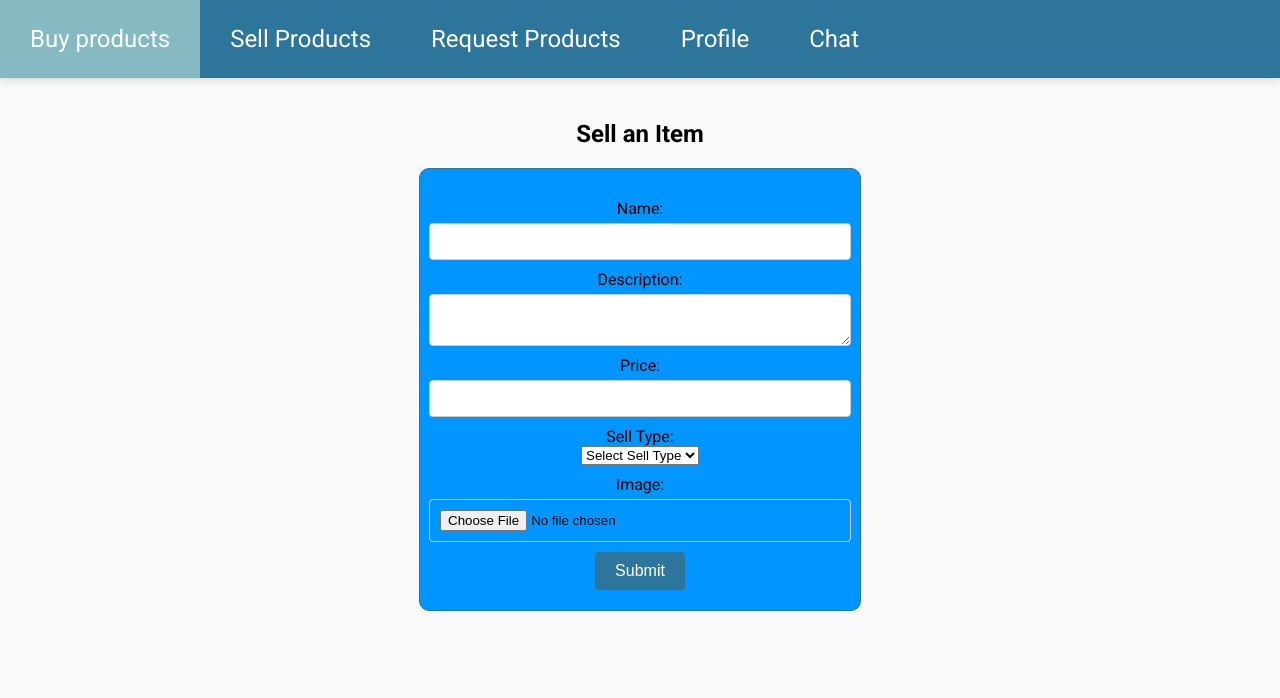
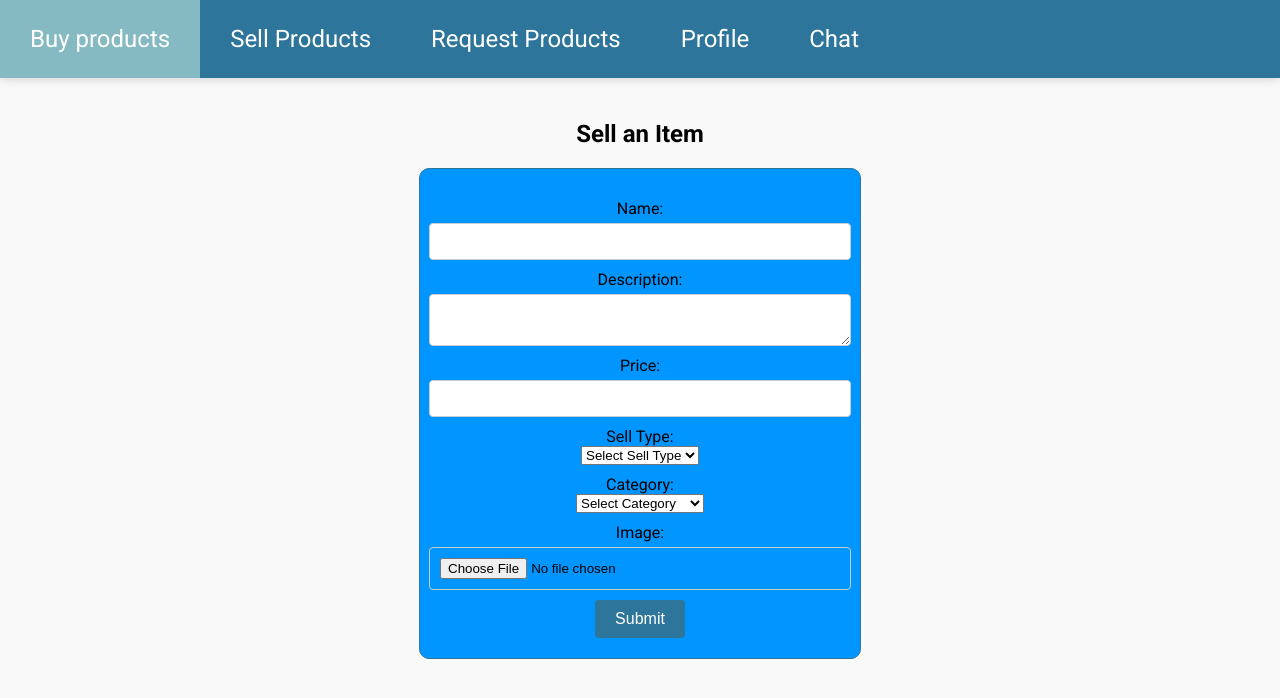
Before and after one commit to Sadhika1012/CampusKart, a React (Create React App) app in the folder frontend/: page /sell in a window 1280 px wide. Shown: the top 698 px of the page. Built offline with nearby package versions, Linux system fonts and the light colour scheme; no server answers.

Commit message:
Update Sell.js

```diff
--- a/frontend/src/Sell.js
+++ b/frontend/src/Sell.js
@@ -7,6 +7,7 @@ const Seller = () => {
   const [price, setPrice] = useState('');
   const [image, setImage] = useState('');
   const [sellType, setSellType] = useState('');
+  const [category, setCategory] = useState('');
 
   const handleNameChange = (e) => {
     setName(e.target.value);
@@ -37,6 +38,10 @@ const Seller = () => {
     setSellType(e.target.value);
   };
 
+  const handleCategoryChange = (e) => {
+    setCategory(e.target.value);
+  };
+
   const handleSubmit = (e) => {
     e.preventDefault();
 
@@ -54,9 +59,9 @@ const Seller = () => {
       price: price,
       image: image,
       flag: flag,
+      category: category,
     };
-    console.log("productdata:")
-    console.log(productData);
+
     fetch('http://localhost:8080/api/sells', {
       method: 'POST',
       headers: {
@@ -96,6 +101,14 @@ const Seller = () => {
           <option value="both">Both</option>
         </select>
 
+        <label htmlFor="category">Category:</label>
+        <select id="category" value={category} onChange={handleCategoryChange} required>
+          <option value="">Select Category</option>
+          <option value="Casual Stationery">Casual Stationery</option>
+          <option value="Lab Equipments">Lab Equipments</option>
+          <option value="Electronics">Electronics</option>
+        </select>
+
         <label htmlFor="image">Image:</label>
         <input type="file" id="image" onChange={handleImageChange} accept="image/*" required />
 
```
